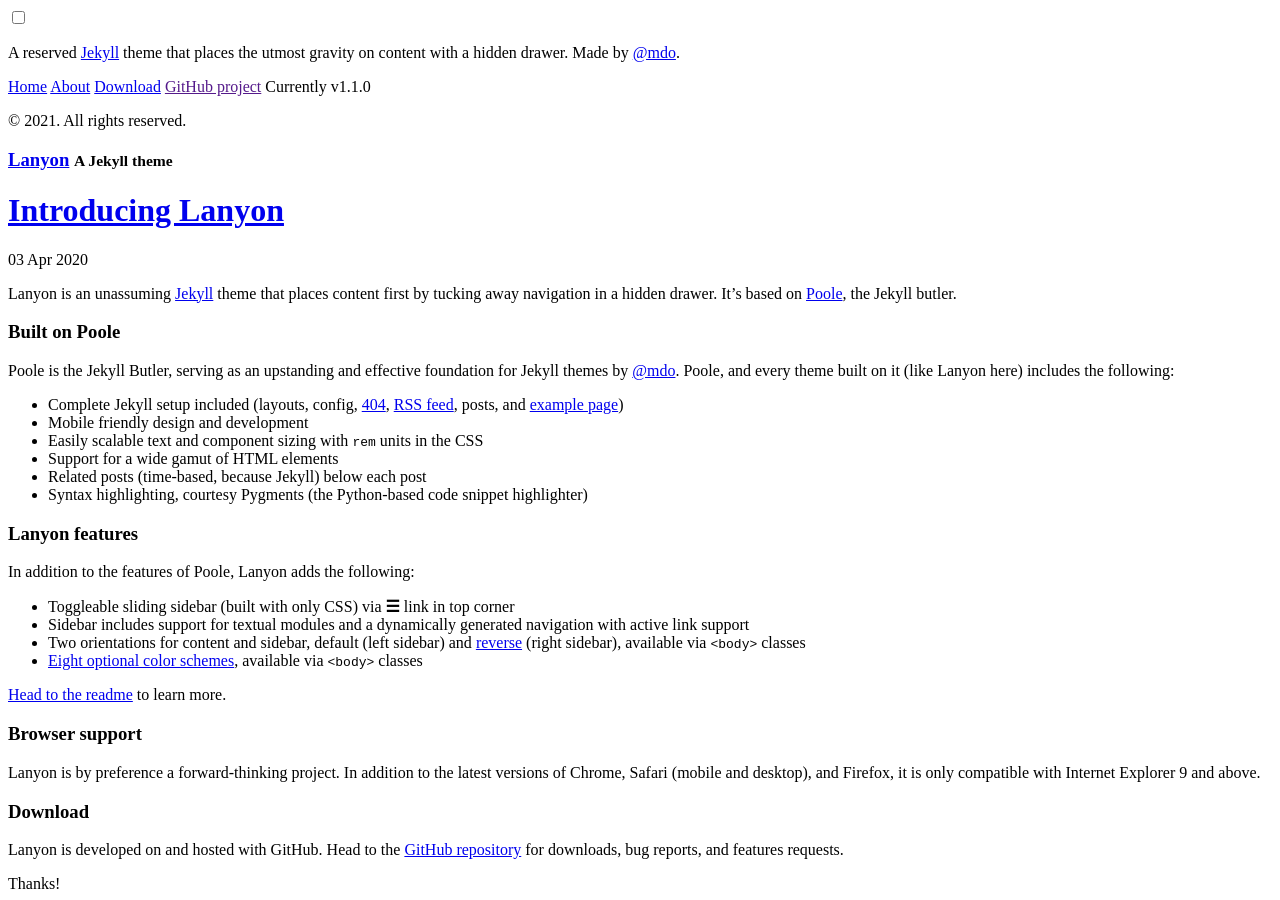
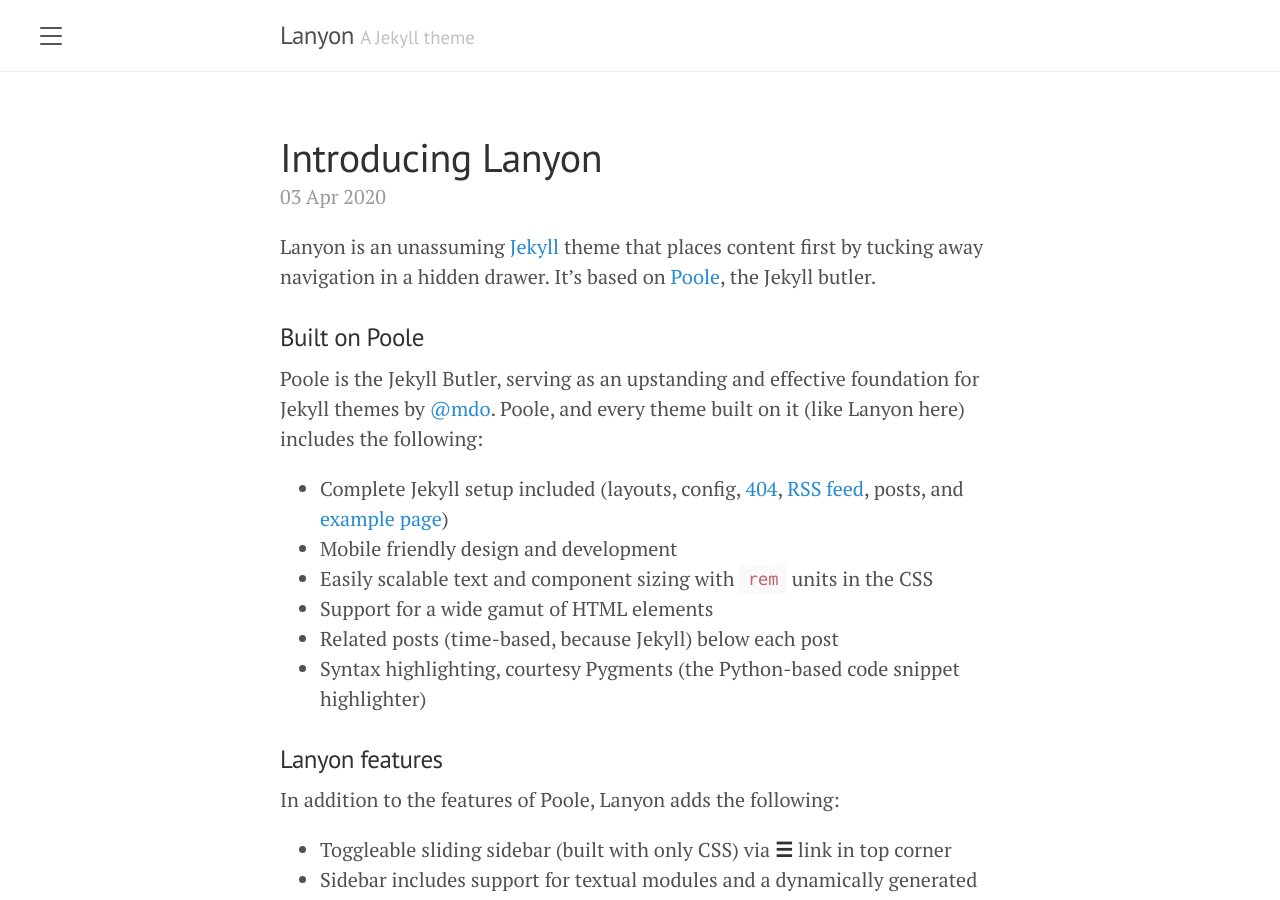
Before and after one commit to michaelmarzec/michaelmarzec.github.io, a Jekyll site: the page built from index.html, in a window 1280 px wide and 900 px high. Built offline with Jekyll 4.4.1, drawn with Linux system fonts in a browser that asks for light colours; the list of posts is cut into pages by our own code; some of the changed lines change nothing that is shown.

Commit message:
6.23 init

```diff
--- a/_config.yml
+++ b/_config.yml
@@ -2,8 +2,8 @@
 title:               Lanyon
 tagline:             'A Jekyll theme'
 description:         'A reserved <a href="https://jekyllrb.com" target="_blank">Jekyll</a> theme that places the utmost gravity on content with a hidden drawer. Made by <a href="https://twitter.com/mdo" target="_blank">@mdo</a>.'
-url:
-baseurl:             'https://michaelmarzec.github.io\'
+url:                 http://lanyon.getpoole.com
+baseurl:             ''
 paginate:            5
 permalink:           pretty
 
@@ -19,4 +19,4 @@
 
 # Custom vars
 version:             1.1.0
-google_analytics_id: UA-146052-15
+google_analytics_id: #UA-XXXX-Y
```
Also changed, not shown: CNAME (added), 7 other files.
